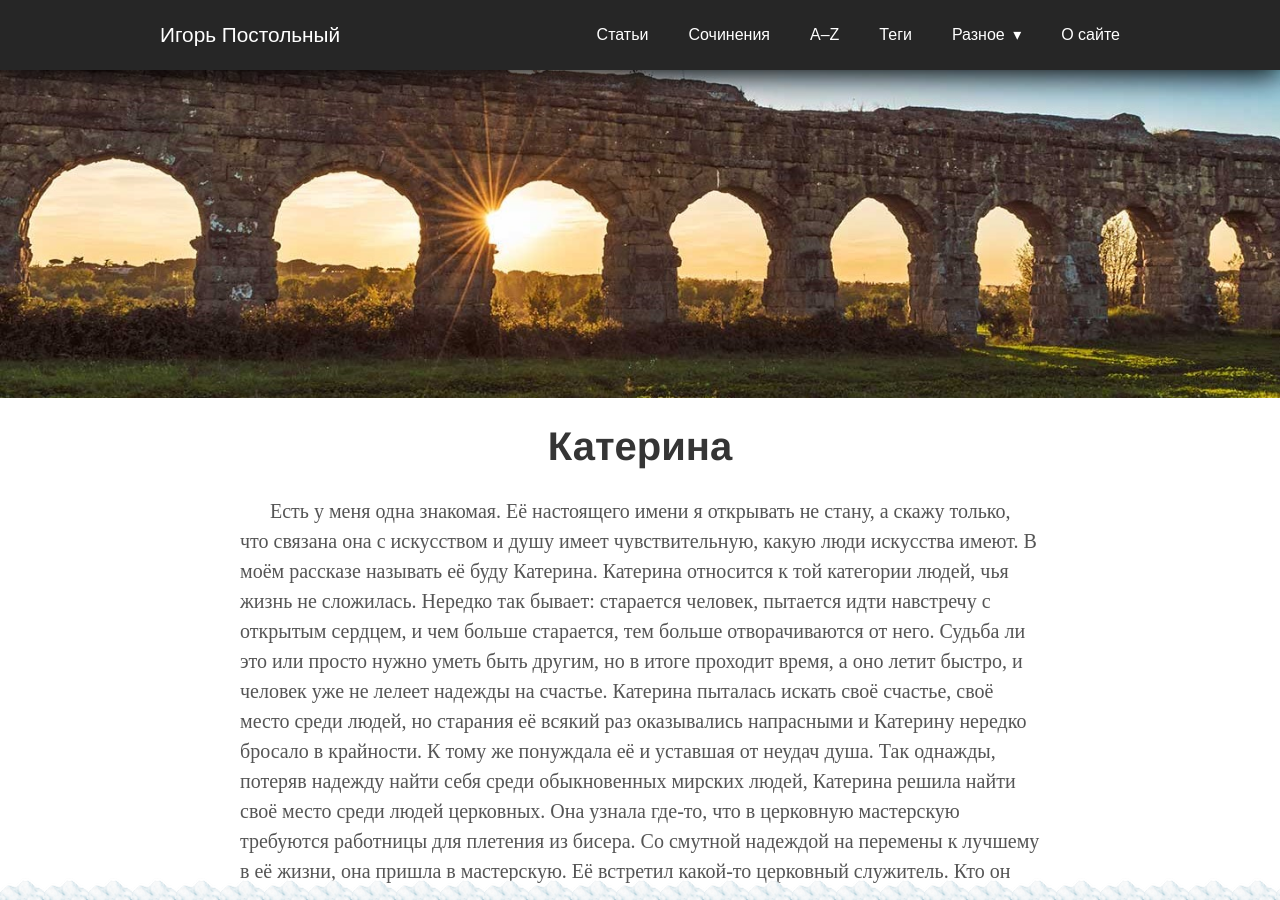
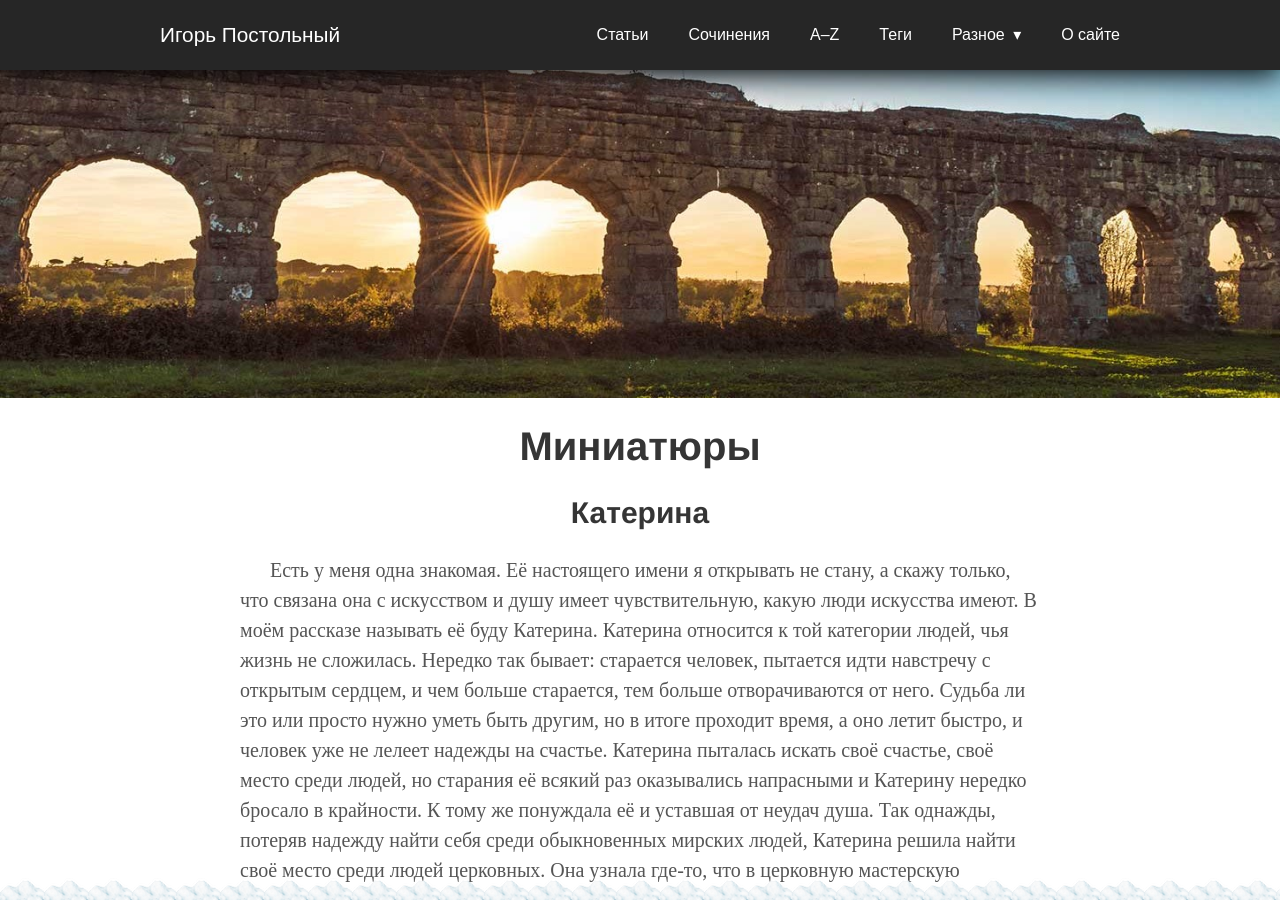
Before and after one commit to postolny/postolny.github.io, a Jekyll site: the page built from _pages/miniature.html, in a window 1280 px wide and 900 px high. Built offline with Jekyll 4.4.1, drawn with Linux system fonts in a browser that asks for light colours.

Commit message:
Add files via upload

```diff
--- a/_pages/miniature.html
+++ b/_pages/miniature.html
@@ -5,8 +5,9 @@ title: "Миниатюры"
 description: "Постольный Игорь Анатольевич (Igor Postolny)"
 permalink: /miniature/
 ---
-
-<h1>Катерина</h1>
+<h1>{{ page.title }}</h1>
+<article>
+  <h2>Катерина</h2>
   <p>Есть у меня одна знакомая. Её настоящего имени я открывать не стану, а скажу только, что связана она с искусством и душу имеет чувствительную, какую люди искусства имеют. В моём рассказе называть её буду Катерина.
     Катерина относится к той категории людей, чья жизнь не сложилась. Нередко так бывает: старается человек, пытается идти навстречу с открытым сердцем, и чем больше старается, тем больше отворачиваются от него. Судьба ли это или просто нужно уметь быть другим, но в итоге проходит время, а оно летит быстро, и человек уже не лелеет надежды на счастье. Катерина пыталась искать своё счастье, своё место среди людей, но старания её всякий раз оказывались напрасными и Катерину нередко бросало в крайности. К тому же понуждала её и уставшая от неудач душа. Так однажды, потеряв надежду найти себя среди обыкновенных мирских людей, Катерина решила найти своё место среди людей церковных. Она узнала где-то, что в церковную мастерскую требуются работницы для плетения из бисера. Со смутной надеждой на перемены к лучшему в её жизни, она пришла в мастерскую. Её встретил какой-то церковный служитель. Кто он такой – она понятия не имеет и сейчас.</p>
   <p>– Вы в платочке? – спрашивает он.</p>
@@ -20,54 +21,62 @@ permalink: /miniature/
     Внезапно Катерина поняла, что так она и будет делать эту работу, пусть богоугодную, так и будет замкнута в этом тихом по-монастырски отрешённом от той мирской суеты, из которой она попыталась вырваться, кругу женщин, потерявших надежду на счастье или же больных душой.</p>
   <p>Ни о чём больше не спрашивая, она покинула мастерскую.</p>
   <p>18 сентября 2012 года.</p>
-
-<h1>Блаженная</h1>
+</article>
+<article>
+  <h2>Блаженная</h2>
   <p>Почти всё лето Катерина проводила на даче. Педагогическая работа изматывала и хотелось сбросить с себя накопившуюся усталость. На даче Катерина жила с престарелой матерью с уже давно ослабевшим слухом. Разумеется, и на даче дел хватало, но и время для отдыха на природе находилось тоже. Однажды, в тихий спокойный день они вместе пошли на речку. Это был выходной и народа на маленьком пляже было достаточно много: дачники всех возрастов с детьми и без детей, горожане, приехавшие на машинах отдыхать, подростки. Катерина с матерью расположились в сторонке. Женщины сидели и смотрели на окружающих, обсуждали предстоящие дела, говорили о жизни, людях, природе.</p>
   <p>– Смотри, Катя, какие милые дети! Как они резвятся! – сказала мать Катерине, указывая на группу подростков в реке. Женщина совсем не слышала их голосов. И только потом, когда они вернулись к себе на дачу, Катерина громко на ухо прокричала матери:</p>
   <p>– Если бы ты знала, мама, какие грязные ругательства выкрикивали эти подростки!</p>
   <p>– Да?</p>
   <p>Мать не поверила. Перед её глазами снова возникла картина мило резвящихся детей.</p>
   <p>14 октября 2013 года</p>
-
-<h1>Ваза</h1>
+</article>
+<article>
+  <h2>Ваза</h2>
   <p>Одна торговка захотела продать одному хорошему человеку – хорошему, когда быть хорошим ему самому на руку, ценнейшую вазу. А потом и замуж за него вышла. "Вот, – думает, – ничего я не потеряла!" А он взял и разбил вазу.</p>
   <p>15 января 2013 года.</p>
-
-<h1>О брани</h1>
+</article>
+<article>
+  <h2>О брани</h2>
   <p>Почему многим людям не нравится слышать брань? Какой-нибудь умник скажет: "Все слова одинаковы и состоят из тех же самых букв, а значит в брани нет ничего плохого". Другой возможно будет утверждать, что каждое слово имеет некую тайную силу, какой Пифагор наделял цифры... Но, дело не в этом. О человеке, употребляющем в своей речи бранные слова можно сказать как о преступившем порог душевной чистоты. Такие слова произносятся либо по глупости, либо из распущенности. Все эти отрицательные качества отражаются на тоне и силе голоса (обычно ругаться стараются громко), и тем самым вызывают чувство неприязни и обиды. Те же самые чувства вызывает и чтение бранных слов. В нашей душе возникает образ грубого человека и мысленно мы воспринимаем его выплеснувшуюся грязь как обращение к себе.</p>
   <p>13 февраля 2014 года</p>
-
-<h1>Дети</h1>
+</article>
+<article>
+  <h2>Дети</h2>
   <p>Мне сегодня снились дети. Это были дети детсадовского возраста – они были построены парами и держались тесно друг к другу. У каждого ребёнка в руках был букет одуванчиков. Я смотрел на детей и видел одуванчиковое поле.</p>
   <p>29 мая 2015 года</p>
-
-<h1>Любка</h1>
+</article>
+<article>
+  <h2>Любка</h2>
   <p>Почему нам нравятся цветы? Наверное, потому, что они разноцветные и яркие: если белый цвет цветка теряет свою белизну, мы говорим, что цветок поблек; наверное, потому, что цветы очень изящны: если их тонкие лепестки сморщиваются, мы говорим, что цветы увяли; наверное, потому, что многие цветы источают чудный аромат: когда цветы перестают пахнуть мы говорим, что цветы засохли. Более прочих цветов мне нравится цветок, называемый любкой двулистной. Его тонкий и длинный стебелёк с двумя крупными листами, растущими у самого основания, усеян небольшими белыми цветочками, собранными в колосок. Когда любка зацветает, тонкий и сильный аромат её наполняет всё в округе. Тот, кому довелось провести вечер среди любок, навсегда запомнит это необычайное умиротворение, навеянное сладким ароматом, погружающим мысли во что-то очень приятное и немного грустное.</p>
+</article>
 <p>11 марта 2016 года</p>
-
-<h1>Сук</h1>
+<article>
+  <h2>Сук</h2>
   <p>Человек взобрался на дерево и любовался оттуда окружающим миром. Он сидел на суку и думал: "Господи, ты создал это дерево вероятно для того, чтобы я мог лицезреть красоту мира!". Но то ли Господь создал дерево недостаточно крепким, то ли дерево не смогло выдержать неожиданную для него ношу, сук сломался и человек повалился на землю.</p>
   <p>18 апреля 2016 года</p>
-
-<h1>Состязания</h1>
+</article>
+<article>
+  <h2>Состязания</h2>
   <p>Однажды Господь созвал своих ангелов и сказал: "Я хочу устроить состязания, чтобы узнать кто из вас лучший".
     Ангелы стали состязаться в своих способностях – каждому нашлось, что показать.</p>
   <p>"Может быть не будем выбирать лучшего, а разойдёмся – каждый со своим талантом?" – Спросил Господь, когда состязания закончились.
     Ангелы задумались. Только Люцифер возразил: "Суди нас! Иначе зачем ты устраивал эти состязания?".</p>
   <p>18 апреля 2016 года</p>
-
-<h1>О верующих</h1>
+</article>
+<article>
+  <h2>О верующих</h2>
   <p>Некоторые так называемые верующие считали меня дураком. Может быть они лучше и совершенней меня. В чём-то обязательно лучше. Однако они и Бога видимо считают дураком, потому что всю жизнь лгут, совершают подлые поступки, нисколько не опасаясь наказания. Более того, они всегда прикрываются Богом. Но Бог – это не адвокат дьявола. Просто такие верующие хорошо знают, что никакого наказания нет и не будет. Можно и дальше лгать, притворяться, использовать людей в корыстных целях.</p>
   <p>15 мая 2021 года</p>
-
-<h1>О конкурсах</h1>
+  <article>
+    <h2>О конкурсах</h2>
     <p>Конкурсы считаю злом, какие бы красивые причины им ни выдумывали и пользу ни приписывали. Посоревнуйтесь лучше в доброте, любви, неравнодушии, скромности, верности... Но как раз в этом конкурсы не имеют смысла.</p>
     <p>18 мая 2021 года</p>
-
-<h1>Per amore o per calcolo</h1>
+  </article>
+  <article>
+    <h2>Per amore o per calcolo</h2>
     <p>Fra "per amore" e "per calcolo" c'è una grande differenza: loro provengono dai fonti diversi. Ciò che facciamo per amore, non è pensato in anticipo; ciò che facciamo per calcolo viene dalla volontà di trarre un vantaggio.</p>
-
-<h1>По любви или по расчёту</h1>
+    <h2>По любви или по расчёту</h2>
     <p>Между "по любви" и "по расчёту" есть большая разница: их истоки различны. То, что мы делаем по любви, не обдумывается заранее; то, что мы делаем по расчёту, исходит из желания получить выгоду.</p>
-
     <p>9 июля 2021 года</p>
+  </article>
```
Lines whose indentation alone changed are shown as unchanged.
